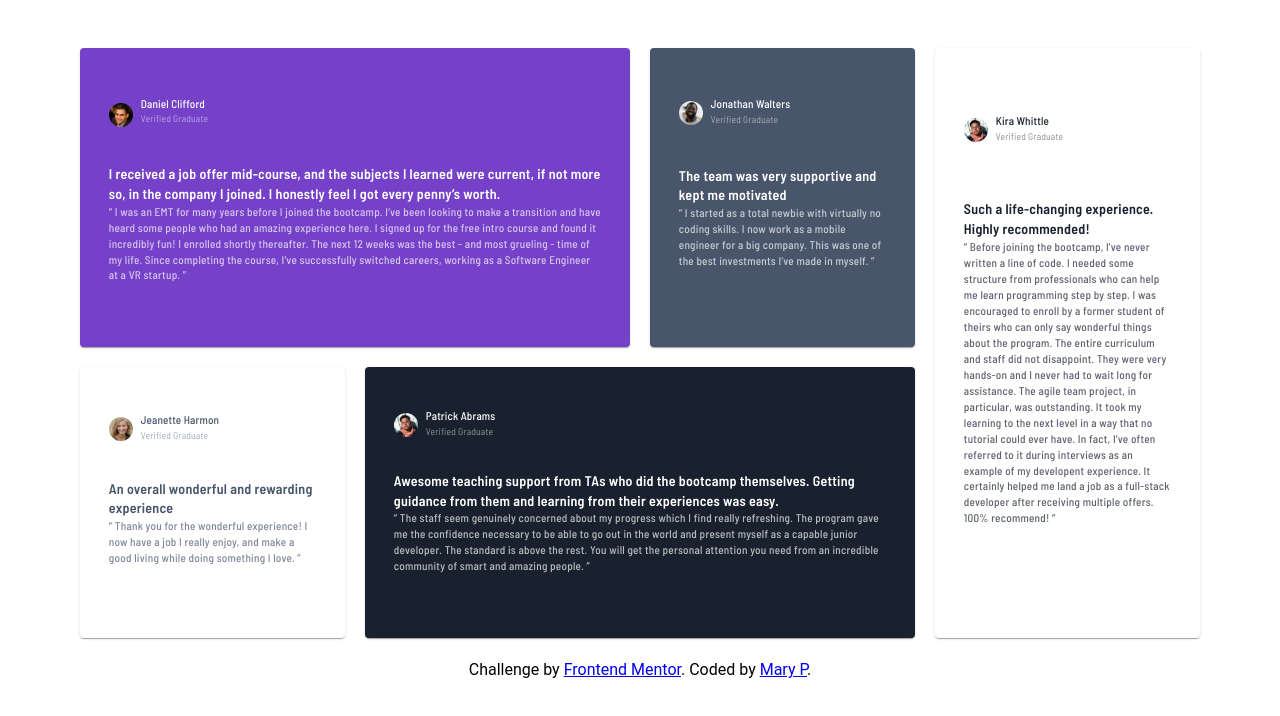
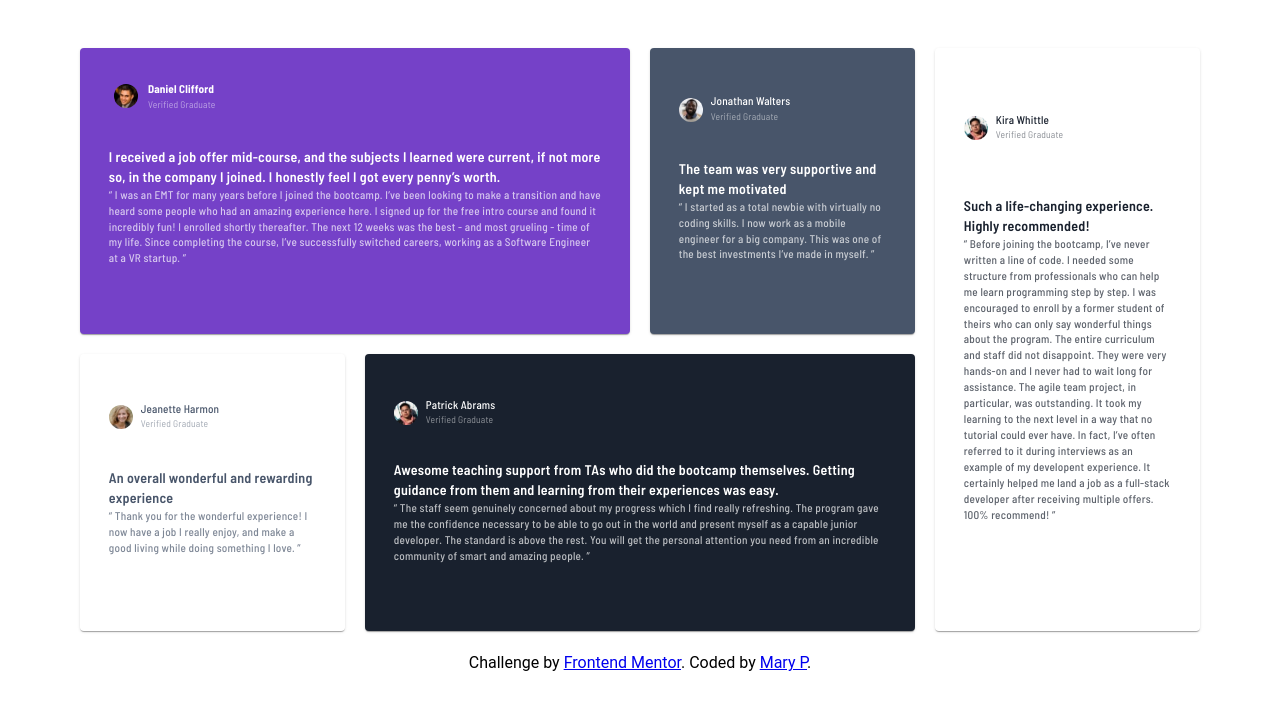
Before and after one commit to Mary2021/testimonials-grid-section, a Vue app: page / in a window 1280 px wide. Shown: the top 716 px of the page. Built offline with nearby package versions, Linux system fonts and the light colour scheme.

Commit message:
add h1 element to v-card title

```diff
--- a/src/components/HelloWorld.vue
+++ b/src/components/HelloWorld.vue
@@ -1,20 +1,22 @@
 <template>
       <v-card
         class="mx-auto daniel"
-        subtitle="Verified Graduate"
-        title="Daniel Clifford"
         style="background-color: hsl(263, 55%, 52%); color: hsl(0, 0%, 100%)"
       >
-        <template v-slot:prepend>
-          <h1>
+      <v-container>
+       <v-container id="avatar">
           <v-avatar size="24">
             <v-img
               alt="Daniel"
               src="./../assets/image-daniel.jpg"
             ></v-img>
           </v-avatar>
-        </h1>
-        </template>
+          <v-container id="title">
+            <v-card-title><h1>Daniel Clifford</h1></v-card-title>
+            <v-card-subtitle>Verified Graduate</v-card-subtitle>
+          </v-container>
+  </v-container>
+</v-container>
         <v-card-text>
           I received a job offer mid-course, and the subjects I learned were current, if not more so, in the company I joined. I honestly feel I got every penny’s worth.
           <p>“ I was an EMT for many years before I joined the bootcamp. I’ve been looking to make a transition and have heard some people who had an amazing experience here. I signed up for the free intro course and found it incredibly fun! I enrolled shortly thereafter. The next 12 weeks was the best - and most grueling - time of my life. Since completing the course, I’ve successfully switched careers, working as a Software Engineer at a VR startup. ”
@@ -115,12 +117,44 @@
   margin-block-end: 5%;
 }
 
+.v-container {
+  display: flex;
+  padding: 0% !important;
+}
+
+.v-container #avatar {
+  display: flex !important;
+  align-items: center;
+  padding: 0%;
+}
+
+.v-container #title {
+  display: flex !important;
+  flex-direction: column;
+  padding: 0% !important;
+  margin-left: 2% !important;
+}
+
+.v-container #title .v-card-title {
+  padding: 0% !important;
+}
+
+.v-container #title .v-card-subtitle {
+  padding: 0% !important;
+}
+
+h1 {
+  font-size: 0.7rem !important;
+  font-family: 'Barlow Semi Condensed';
+}
+
 .v-card-title {
   font-size: 0.7rem !important;
   font-family: 'Barlow Semi Condensed';
 }
 
 .v-card-subtitle {
+  display: block;
   font-size: 0.6rem !important;
   opacity: 50% !important;
   font-family: 'Barlow Semi Condensed';
@@ -147,6 +181,10 @@ p {
     max-width: 400px;
   }
 
+  .v-container {
+    margin-left: 2% !important;
+  }
+
   .attribution {
     text-align: center;
     font-size: 0.8rem;
@@ -164,7 +202,7 @@ p {
   }
   .v-main {
     display: grid;
-    grid-template-columns: repeat(4, 1fr); /* 20vw */
+    grid-template-columns: repeat(4, 1fr);
     gap: 20px;
     max-height: 97%;
   }
@@ -172,6 +210,10 @@ p {
   .v-card {
     padding: 0.8rem !important;
     margin-block-end: 0%;
+  }
+
+  .v-container {
+    margin-left: 2% !important;
   }
 
   .v-card.daniel {
@@ -227,7 +269,7 @@ p {
   }
   .v-main {
     display: grid;
-    grid-template-columns: repeat(4, 1fr); /* 20vw */
+    grid-template-columns: repeat(4, 1fr);
     gap: 20px;
     max-height: 100%;
   }
@@ -235,6 +277,10 @@ p {
   .v-card {
     padding: 0.8rem !important;
     margin-block-end: 0%;
+  }
+
+  .v-container {
+    margin-left: 2% !important;
   }
 
   .v-card.daniel {
@@ -290,7 +336,7 @@ p {
   }
   .v-main {
     display: grid;
-    grid-template-columns: repeat(4, 1fr); /* 20vw */
+    grid-template-columns: repeat(4, 1fr);
     gap: 20px;
     max-height: 100%;
   }
@@ -298,6 +344,10 @@ p {
   .v-card {
     padding: 0.8rem !important;
     margin-block-end: 0%;
+  }
+
+  .v-container {
+    margin-left: 2% !important;
   }
 
   .v-avatar {
@@ -374,7 +424,7 @@ p {
   }
   .v-main {
     display: grid;
-    grid-template-columns: repeat(4, 1fr); /* 20vw */
+    grid-template-columns: repeat(4, 1fr);
     gap: 20px;
     max-height: 100%;
   }
@@ -382,6 +432,10 @@ p {
   .v-card {
     padding: 2rem !important;
     margin-block-end: 0%;
+  }
+
+  .v-container {
+    margin-left: 1% !important;
   }
 
   .v-avatar {
```
